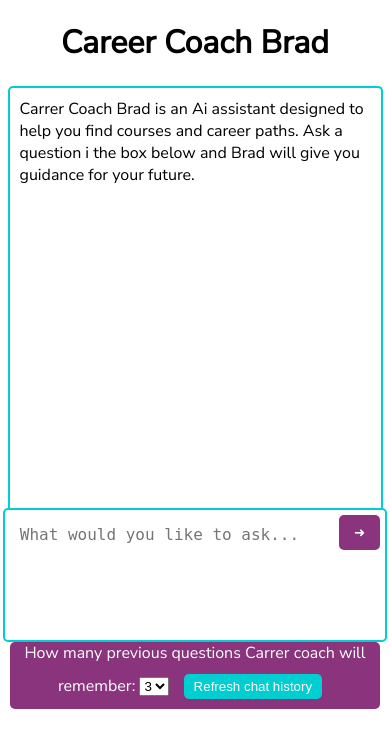
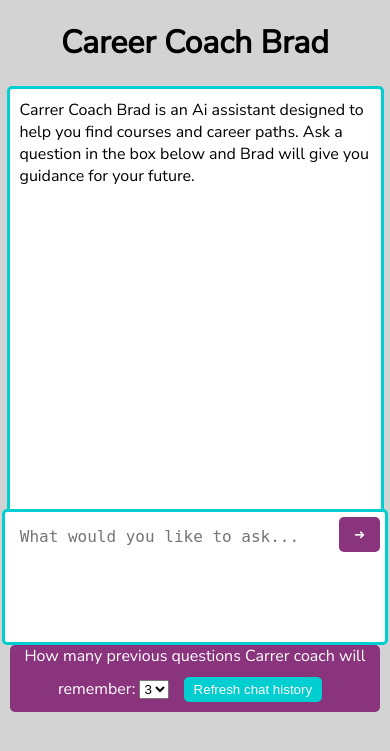
Before and after one commit to HaydnRoberts/AI-website-integration, a Flask app: page / in a window 390 px wide. Shown: the top 751 px of the page. Run offline with Flask 3, Linux system fonts and the light colour scheme.

Commit message:
update to screen scaling

```diff
--- a/ChatGPT website/AI_test.py
+++ b/ChatGPT website/AI_test.py
@@ -14,7 +14,6 @@ openai.api_key = api_key
 chat_history = []
 
 app = Flask(__name__, static_url_path='/static')
-
 
 @app.route('/')
 def index():
--- a/ChatGPT website/static/style.css
+++ b/ChatGPT website/static/style.css
@@ -5,7 +5,7 @@
     justify-content: center; /* Center the items horizontally */
     width: 60%;
     margin: 0 auto;
-    border: 2px solid darkturquoise; /* Add border to the container */
+    border: 3px solid darkturquoise; /* Add border to the container */
     border-radius: 5px; /* Rounded corners for the container */
     padding: 10px; /* Add padding to the container */
     background-color: #ffffff;
@@ -51,11 +51,12 @@
     width: 57.5%;
     min-height: 400px;
     margin: 0 auto;
-    border: 2px solid darkturquoise;
+    border: 3px solid darkturquoise;
     border-bottom: none;
     border-radius: 5px 5px 0 0; /* Rounded top corners */
     padding: 10px; /* Add padding to the container */
     font-family: 'Nunito Sans', sans-serif;
+    background-color: white;
 }
 
 body {
@@ -63,6 +64,7 @@ body {
     margin: 0 auto;
     display: block;
     font-family: 'Nunito Sans', sans-serif;
+    background-color: lightgray;
 }
 
 .text-bar {
@@ -103,11 +105,12 @@ body {
         width: 90%;
         min-height: 400px;
         margin: 0 auto;
-        border: 2px solid darkturquoise;
+        border: 3px solid darkturquoise;
         border-bottom: none;
         border-radius: 5px 5px 0 0; /* Rounded top corners */
         padding: 10px; /* Add padding to the container */
         font-family: 'Nunito Sans', sans-serif;
+        background-color: white;
     }
     .input-container {
         display: flex;
@@ -115,7 +118,7 @@ body {
         justify-content: center; /* Center the items horizontally */
         width: 95%;
         margin: 0 auto;
-        border: 2px solid darkturquoise; /* Add border to the container */
+        border: 3px solid darkturquoise; /* Add border to the container */
         border-radius: 5px; /* Rounded corners for the container */
         padding: 5px; /* Add padding to the container */
         background-color: #ffffff;
--- a/ChatGPT website/templates/Index.html
+++ b/ChatGPT website/templates/Index.html
@@ -6,11 +6,12 @@
     <link rel="preconnect" href="https://fonts.googleapis.com">
     <link rel="preconnect" href="https://fonts.gstatic.com" crossorigin>
     <link href="https://fonts.googleapis.com/css2?family=Nunito+Sans:opsz@6..12&display=swap" rel="stylesheet">
+    <meta name="viewport" content="width=device-width, initial-scale=1" />
 </head>
 <body>
     <h1>Career Coach Brad</h1>
 
-    <div id="chat_history" class="chat-container" type="text">Carrer Coach Brad is an Ai assistant designed to help you find courses and career paths. Ask a question i the box below and Brad will give you guidance for your future.</div>
+    <div id="chat_history" class="chat-container" type="text">Carrer Coach Brad is an Ai assistant designed to help you find courses and career paths. Ask a question in the box below and Brad will give you guidance for your future.</div>
 
     <div class="text-bar">
         <form id="RunPython">
```
Also changed, not shown: 1 other file.
